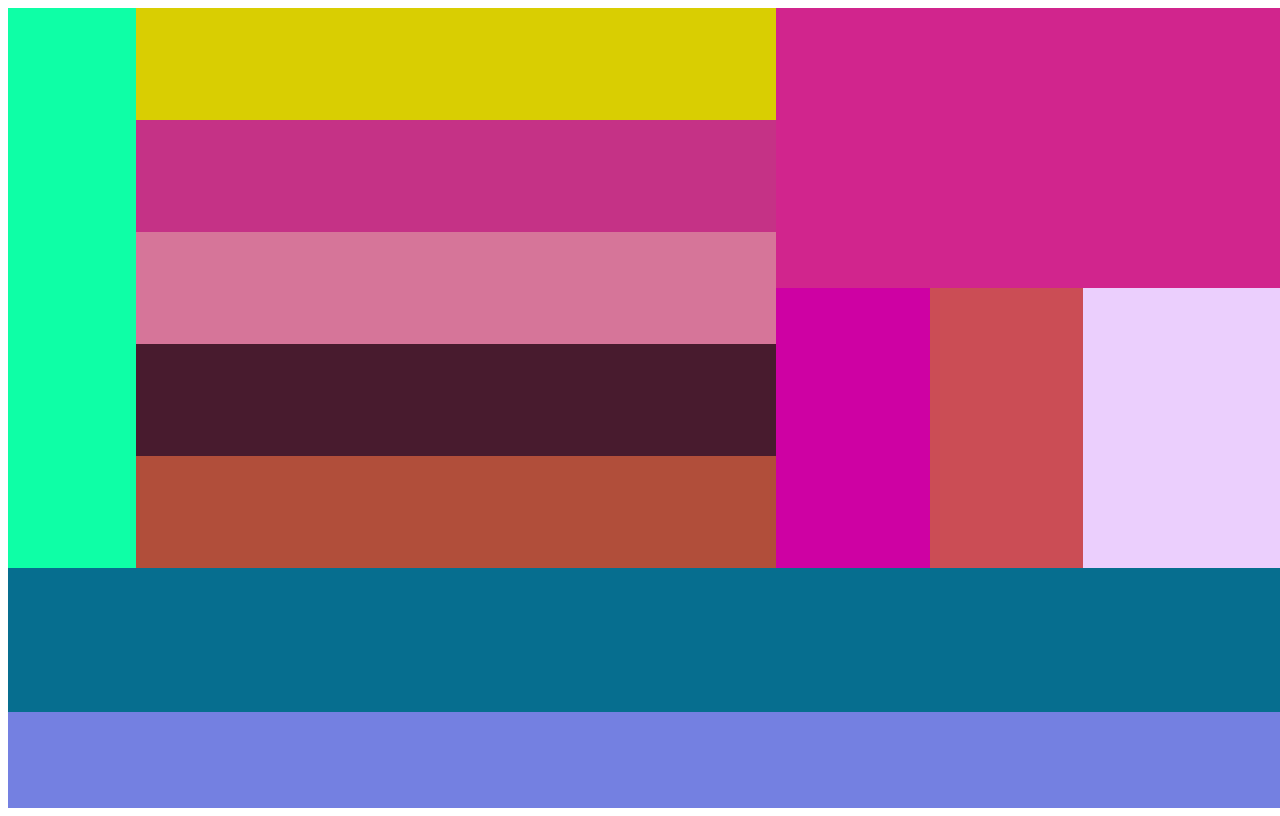
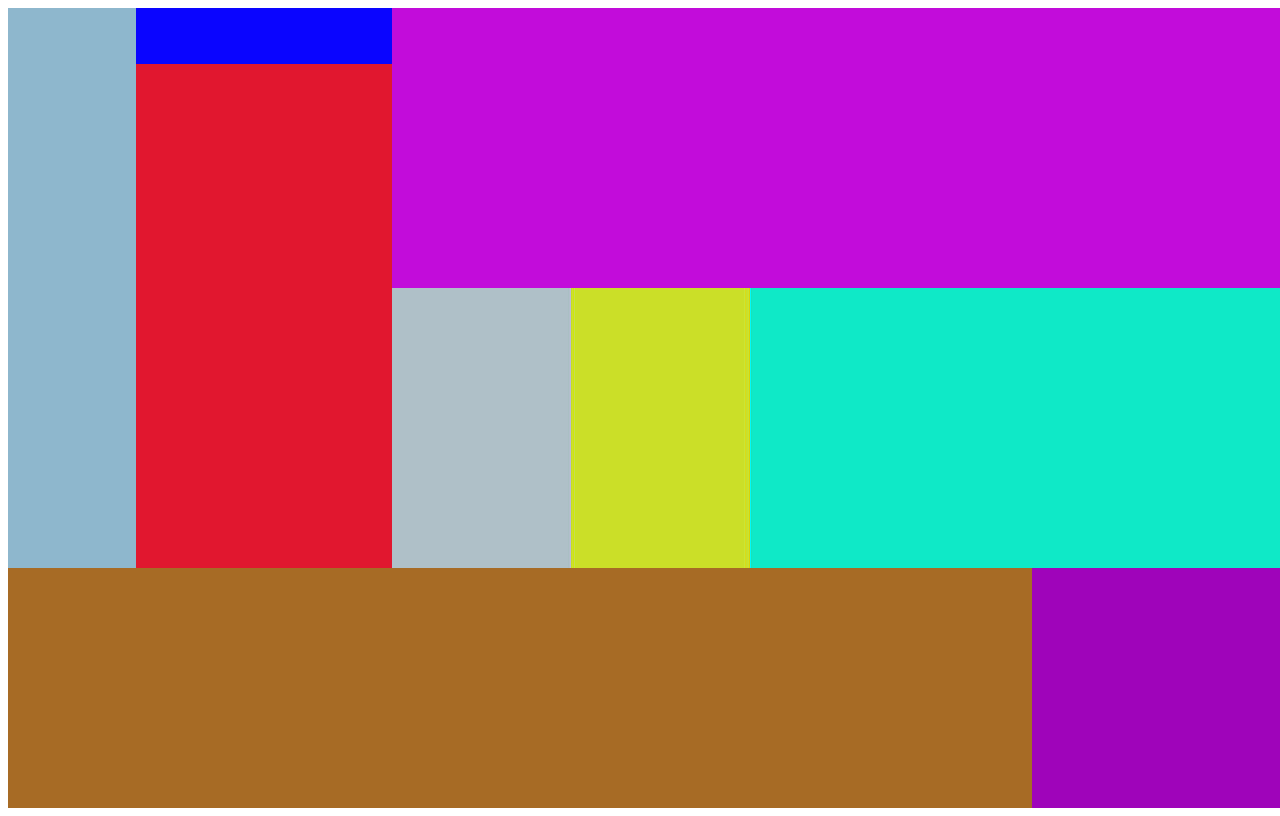
Before and after one commit to bchao1/griddy, a plain HTML site: page index.html in a window 1280 px wide. Drawn offline with Linux system fonts and the light colour scheme.

Commit message:
add samples

```diff
--- a/index.html
+++ b/index.html
@@ -7,35 +7,29 @@
         <div class="level-1-70r">
             <div class="level-2-10c">
             </div>
-            <div class="level-2-50c">
-                <div class="level-3-20r1">
+            <div class="level-2-20c">
+                <div class="level-3-10r">
                 </div>
-                <div class="level-3-20r2">
-                </div>
-                <div class="level-3-20r3">
-                </div>
-                <div class="level-3-20r4">
-                </div>
-                <div class="level-3-20r5">
+                <div class="level-3-90r">
                 </div>
             </div>
-            <div class="level-2-40c">
+            <div class="level-2-70c">
                 <div class="level-3-50r1">
                 </div>
                 <div class="level-3-50r2">
-                    <div class="level-4-30c1">
+                    <div class="level-4-20c1">
                     </div>
-                    <div class="level-4-30c2">
+                    <div class="level-4-20c2">
                     </div>
-                    <div class="level-4-40c">
+                    <div class="level-4-60c">
                     </div>
                 </div>
             </div>
         </div>
         <div class="level-1-30r">
-            <div class="level-2-60r">
+            <div class="level-2-80c">
             </div>
-            <div class="level-2-40r">
+            <div class="level-2-20c">
             </div>
         </div>
     </div>
--- a/styles.css
+++ b/styles.css
@@ -2,77 +2,56 @@
 {
     width: 10%;
     height: 100%;
-    background-color: rgb(14, 256, 166);
+    background-color: rgb(139, 182, 204);
 }
 
-.level-3-20r1
+.level-3-10r
 {
     width: 100%;
-    height: 20%;
-    background-color: rgb(217, 206, 2);
+    height: 10%;
+    background-color: rgb(10, 4, 256);
 }
 
-.level-3-20r2
+.level-3-90r
 {
     width: 100%;
-    height: 20%;
-    background-color: rgb(197, 50, 134);
+    height: 90%;
+    background-color: rgb(223, 23, 45);
 }
 
-.level-3-20r3
+.level-2-20c
 {
-    width: 100%;
-    height: 20%;
-    background-color: rgb(214, 117, 153);
-}
-
-.level-3-20r4
-{
-    width: 100%;
-    height: 20%;
-    background-color: rgb(72, 27, 46);
-}
-
-.level-3-20r5
-{
-    width: 100%;
-    height: 20%;
-    background-color: rgb(177, 78, 58);
-}
-
-.level-2-50c
-{
-    width: 50%;
+    width: 20%;
     height: 100%;
-    background-color: rgb(163, 138, 144);
+    background-color: rgb(162, 165, 11);
 }
 
 .level-3-50r1
 {
     width: 100%;
     height: 50%;
-    background-color: rgb(209, 37, 141);
+    background-color: rgb(194, 11, 214);
 }
 
-.level-4-30c1
+.level-4-20c1
 {
-    width: 30%;
+    width: 20%;
     height: 100%;
-    background-color: rgb(206, 1, 163);
+    background-color: rgb(175, 192, 201);
 }
 
-.level-4-30c2
+.level-4-20c2
 {
-    width: 30%;
+    width: 20%;
     height: 100%;
-    background-color: rgb(203, 77, 85);
+    background-color: rgb(204, 223, 41);
 }
 
-.level-4-40c
+.level-4-60c
 {
-    width: 40%;
+    width: 60%;
     height: 100%;
-    background-color: rgb(235, 207, 253);
+    background-color: rgb(17, 234, 200);
 }
 
 .level-3-50r2
@@ -80,14 +59,14 @@
     width: 100%;
     height: 50%;
     display: flex;
-    background-color: rgb(154, 143, 200);
+    background-color: rgb(56, 22, 100);
 }
 
-.level-2-40c
+.level-2-70c
 {
-    width: 40%;
+    width: 70%;
     height: 100%;
-    background-color: rgb(255, 180, 84);
+    background-color: rgb(53, 172, 40);
 }
 
 .level-1-70r
@@ -95,33 +74,34 @@
     width: 100%;
     height: 70%;
     display: flex;
-    background-color: rgb(15, 64, 11);
+    background-color: rgb(197, 141, 21);
 }
 
-.level-2-60r
+.level-2-80c
 {
-    width: 100%;
-    height: 60%;
-    background-color: rgb(6, 110, 143);
+    width: 80%;
+    height: 100%;
+    background-color: rgb(167, 109, 36);
 }
 
-.level-2-40r
+.level-2-20c
 {
-    width: 100%;
-    height: 40%;
-    background-color: rgb(116, 128, 225);
+    width: 20%;
+    height: 100%;
+    background-color: rgb(158, 2, 187);
 }
 
 .level-1-30r
 {
     width: 100%;
     height: 30%;
-    background-color: rgb(150, 71, 71);
+    display: flex;
+    background-color: rgb(41, 76, 120);
 }
 
 .root
 {
     width: 100vw;
     height: 100vh;
-    background-color: rgb(106, 226, 31);
+    background-color: rgb(193, 9, 252);
 }
```
Also changed, not shown: sample.png (added), 1 other file.
